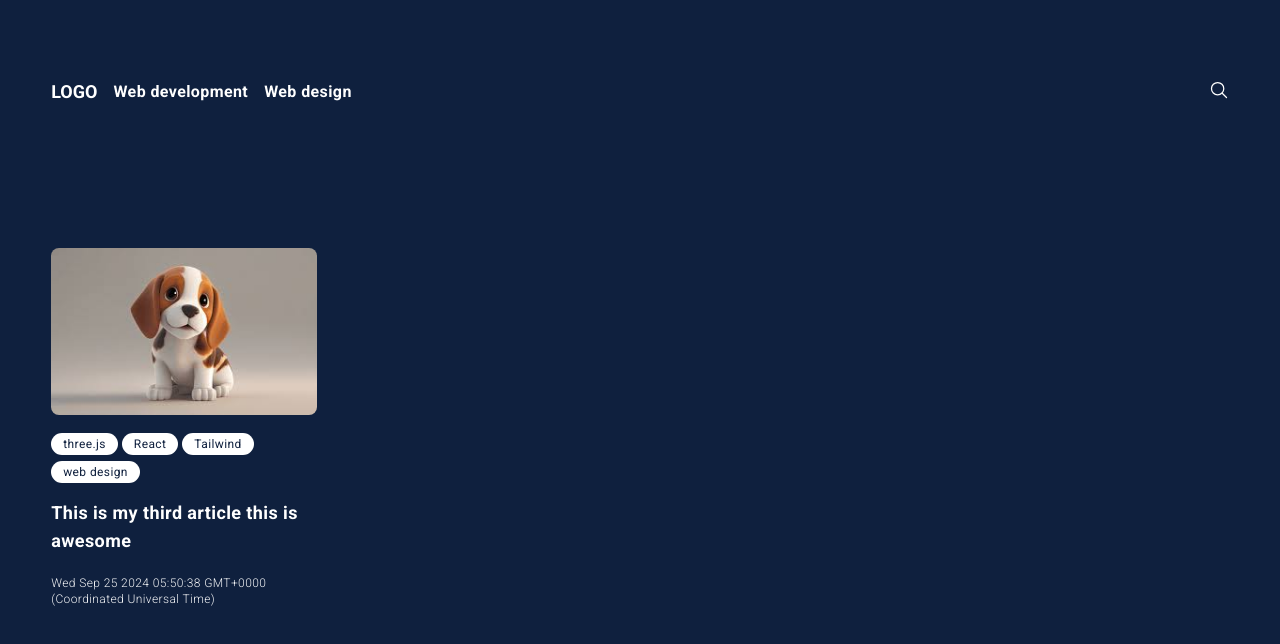
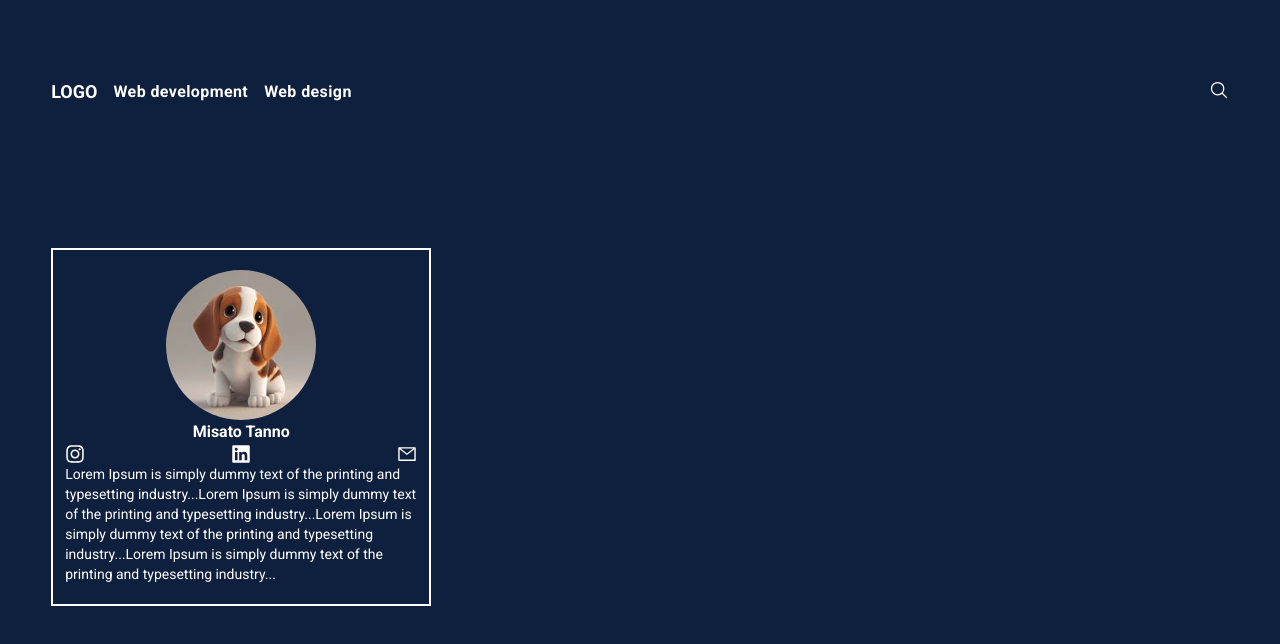
Before and after one commit to maisa0804/notion_blog, a Next.js app: page / in a window 1280 px wide. Shown: the top 644 px of the page. Built offline with nearby package versions, Linux system fonts and the light colour scheme.

Commit message:
Added Introduction

```diff
--- a/src/app/page.tsx
+++ b/src/app/page.tsx
@@ -1,11 +1,11 @@
-import Card from "@/components/card";
-import dammy from "@/lib/dammy";
+import Introduction from "@/components/introduction";
+
 
 export default async function Home() {
 
   return (
     <div className="">
-      <Card title={dammy.title} img={dammy.img} date={dammy.date} tags={dammy.tags} />
+      <Introduction/>
     </div>
   );
 }
--- /dev/null
+++ b/src/components/introduction/index.tsx
@@ -0,0 +1,34 @@
+import Image from 'next/image'
+import { FaInstagram } from "react-icons/fa";
+import { FaLinkedin } from "react-icons/fa";
+import { AiOutlineMail } from "react-icons/ai";
+
+const Introduction = () => {
+  return (
+<section className='w-full lg:max-w-[380px]  py-5 px-3 border-2 border-white flex justify-center'>
+  <div className='w-full'>
+    <div className='image-container max-w-[150px] aspect-square flex justify-center mx-auto'>
+      <Image
+        src="/images/sample.png"
+        alt="my prof"
+        width={250}
+        height={250}
+        className='object-cover object-center rounded-full'
+      />
+    </div>
+    <div className='detail'>
+      <h2 className='text-center font-bold'>Misato Tanno</h2>
+      <div className='my-accouny w-full max-w-[380px] flex justify-between mx-auto '>
+        <span><FaInstagram size={20} className='font-thin'/></span>
+        <span><FaLinkedin size={20} className='font-thin'/></span>
+        <span><AiOutlineMail size={20} className='font-thin'/></span>
+
+      </div>
+      <p className='text-sm'>Lorem Ipsum is simply dummy text of the printing and typesetting industry...Lorem Ipsum is simply dummy text of the printing and typesetting industry...Lorem Ipsum is simply dummy text of the printing and typesetting industry...Lorem Ipsum is simply dummy text of the printing and typesetting industry...</p>
+    </div>
+  </div>
+</section>
+  )
+}
+
+export default Introduction
```
